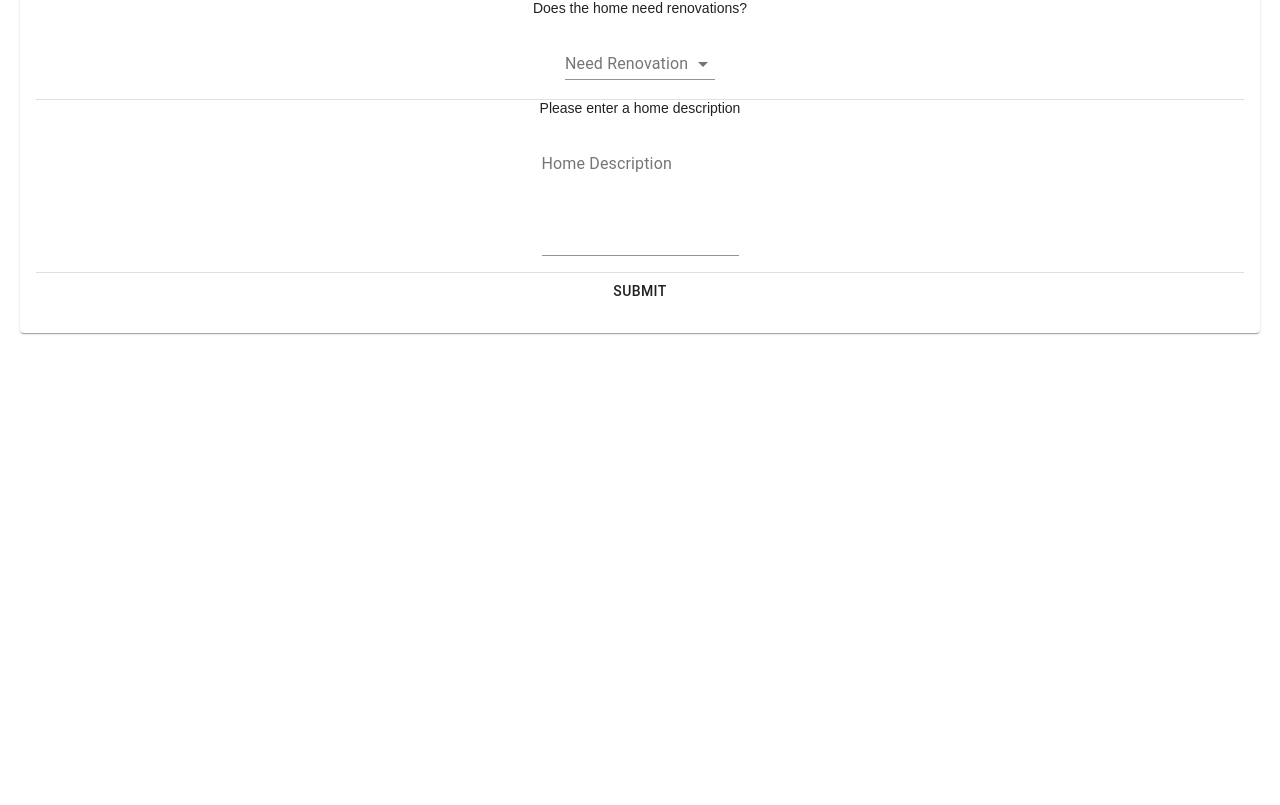
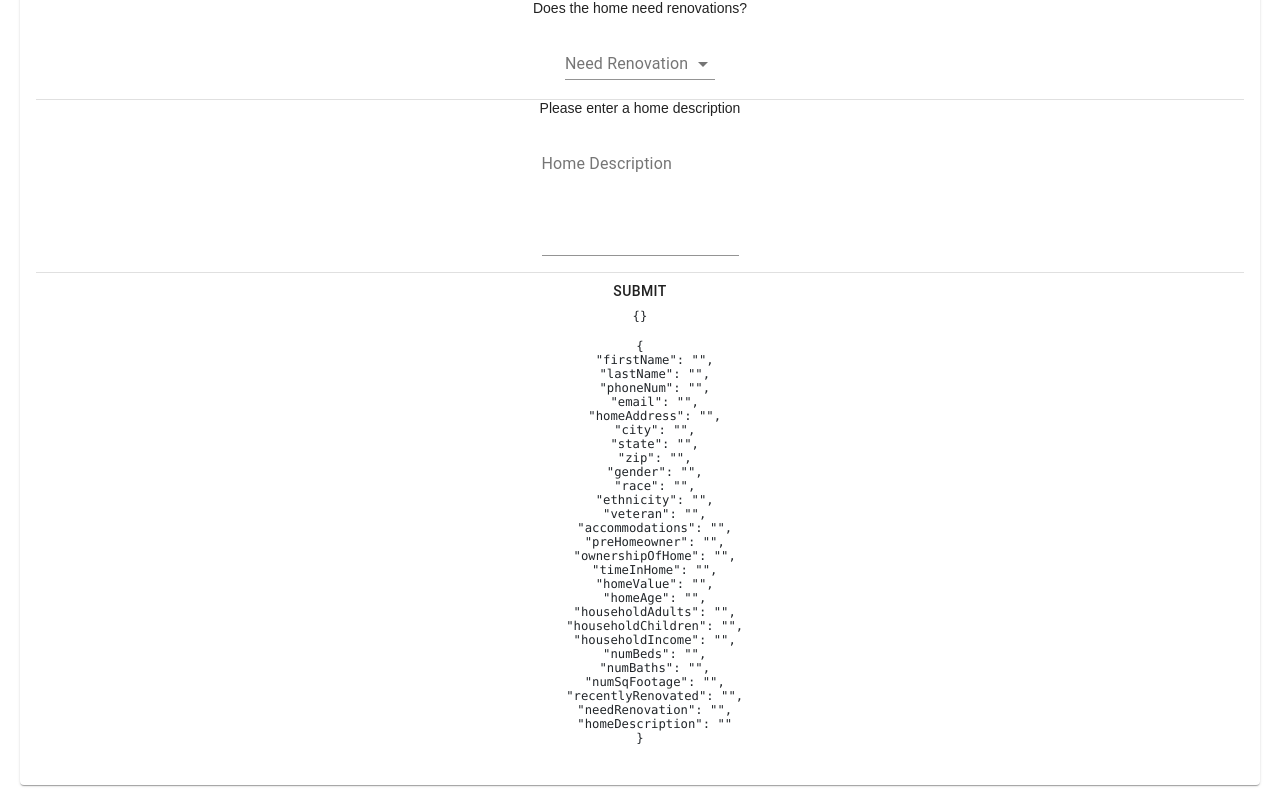
Before and after one commit to Team-Justice/HJET, a React (Create React App) app: page /caseForm in a window 1280 px wide. Shown: the part 1701-2506 px from the top of the page. Before the commit the page ends 2054 px from the top, so only its background shows below. Built offline with nearby package versions, Linux system fonts and the light colour scheme.

Commit message:
Update NavBar link

```diff
--- a/src/components/CaseForm/CaseForm.js
+++ b/src/components/CaseForm/CaseForm.js
@@ -346,10 +346,10 @@ export default class CaseForm extends Component {
 
 
                                 {/* allows us to see state of errors in form for validation debugging */}
-                                {/*<pre>{JSON.stringify(errors, null, 4)}</pre> */}
+                                <pre>{JSON.stringify(errors, null, 4)}</pre>
 
                                 {/* allows us to see the state of the form for debugging */}
-                                {/*<pre>{JSON.stringify(values, null, 4)}</pre>*/}
+                                <pre>{JSON.stringify(values, null, 4)}</pre>
 
                             </Form>
                         )}
--- a/src/components/NavBar/NavBar.js
+++ b/src/components/NavBar/NavBar.js
@@ -2,6 +2,7 @@ import React from 'react';
 import Navbar from 'react-bootstrap/Navbar';
 import logo from './HJETpiclogo.png';
 import {Link} from 'react-router-dom';
+
 
 class NavBar extends React.Component {
 
@@ -18,7 +19,6 @@ class NavBar extends React.Component {
                 alt="HJET logo"
               />
               </Link>
-
             </Navbar.Brand>
           </Navbar>
         )
```
Lines whose indentation alone changed are shown as unchanged.
